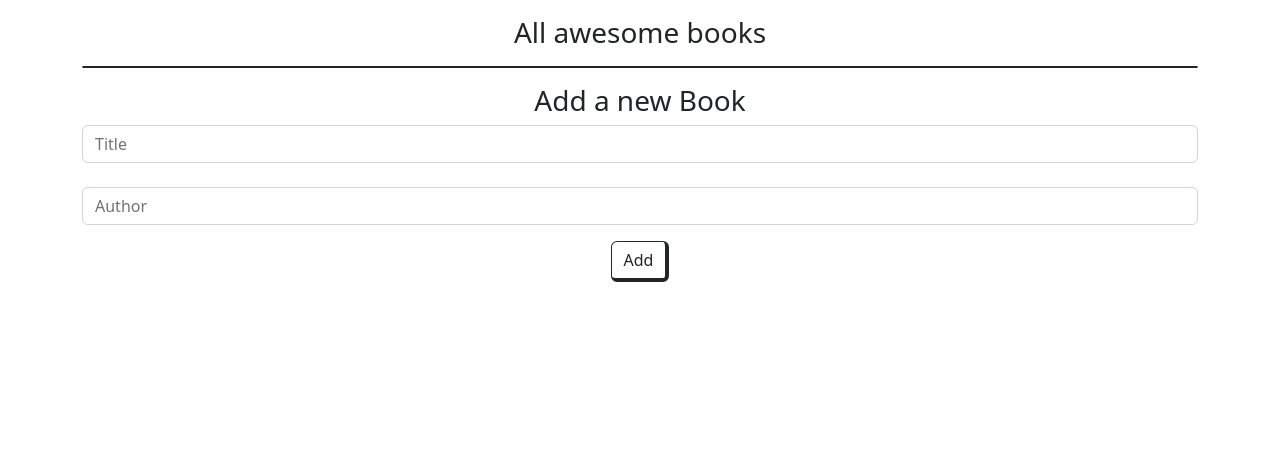
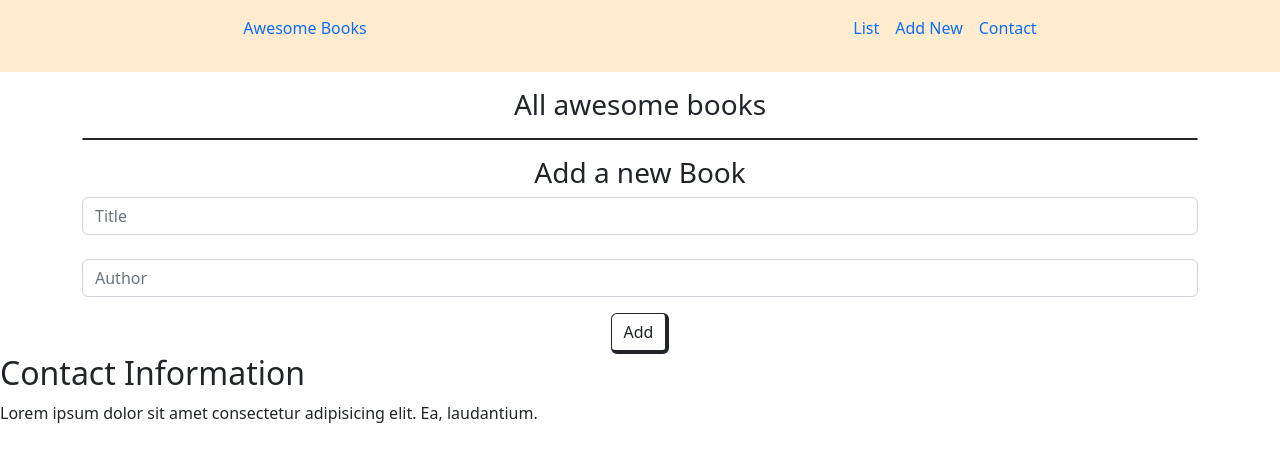
Before and after one commit to manq2010/books-javascript, a website: page index.html in a window 1280 px wide. Drawn offline with nearby package versions, Linux system fonts and the light colour scheme.

Commit message:
Add Navigation bar

```diff
--- a/css/styles.css
+++ b/css/styles.css
@@ -0,0 +1,24 @@
+*{
+  padding: 0;
+  margin: 0;
+  box-sizing: border-box;
+}
+.navi-cont{
+  display: flex;
+  justify-content: space-around;
+  background-color: blanchedalmond;
+  padding: 0.5rem;
+}
+
+.nav-menu {
+  align-items: center;
+  list-style-type: none;
+}
+.nav-item > a {
+text-decoration: none;
+margin-left: 1rem;
+font-size: 1rem;
+}
+.logo{
+  text-decoration: none;
+}
--- a/index.html
+++ b/index.html
@@ -6,19 +6,41 @@
     <meta http-equiv="X-UA-Compatible" content="IE=edge">
     <meta name="viewport" content="width=device-width, initial-scale=1.0">
     <link href="https://cdn.jsdelivr.net/npm/bootstrap@5.2.2/dist/css/bootstrap.min.css" rel="stylesheet"
-        integrity="sha384-Zenh87qX5JnK2Jl0vWa8Ck2rdkQ2Bzep5IDxbcnCeuOxjzrPF/et3URy9Bv1WTRi" crossorigin="anonymous">
-    <script src="js/index.js" defer></script>
+     integrity="sha384-Zenh87qX5JnK2Jl0vWa8Ck2rdkQ2Bzep5IDxbcnCeuOxjzrPF/et3URy9Bv1WTRi" crossorigin="anonymous">
     <title>Awesome books: plain JavaScript with objects</title>
+    <link rel="stylesheet" href="./css/styles.css">
 </head>
 
 <body>
-    <div class="container">
+    <header class="navi-cont">
+        <a class="logo navi-cont"> Awesome Books</a>
+        <nav>
+            <ul class="nav-menu navi-cont">
+                <li class="nav-item">
+                  <a href="">List</a>
+                </li>
+                <li class="nav-item">
+                   <a href="">Add New</a>
+                </li>
+                <li class="nav-item">
+                   <a href="">Contact</a>
+                </li>
+            </ul>
+        </nav>
+    </header>
 
+    <section>
+
+        <div class="container">
         <h3 class="text-center mt-3">
             All awesome books
-        </h>
+        </h3>
         <div class="container-books mt-3 border border-dark rounded d-flex flex-column"></div>
+    </div>
+    </section>
 
+    <section>
+            <div class="container">
         <h3 class="text-center mt-3">
             Add a new Book
         </h2>
@@ -36,6 +58,15 @@
         </form>
 
     </div>
+</section>
+
+<section>
+    <div>
+    <h2>Contact Information</h2>
+    <p>Lorem ipsum dolor sit amet consectetur adipisicing elit. Ea, laudantium.</p>
+</div>
+</section>
+    <script src="js/index.js"></script>
 </body>
 
 </html>
```
